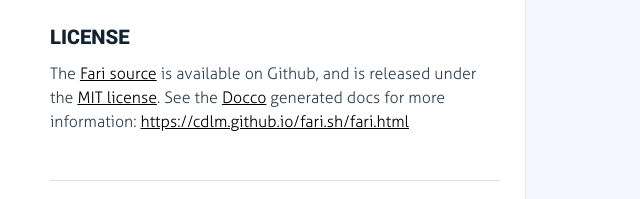
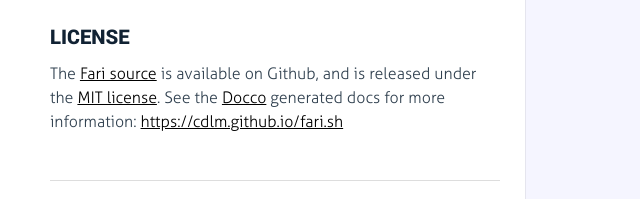
Before and after one commit to cdlm/fari.sh, a plain HTML site: page fari.html in a window 1280 px wide. Shown: the part 1447-1646 px from the top of the page, 0-640 px from the left. Drawn offline with Linux system fonts and the light colour scheme.

Commit message:
Link from index to fari.html
Should make the page load even from the link at
https://github.com/cdlm/fari.sh/settings

```diff
--- a/fari.html
+++ b/fari.html
@@ -82,7 +82,7 @@ defaults to <code>70</code>.</p>
 <h2 id="license">License</h2>
 <p>The <a href="https://github.com/cdlm/fari.sh">Fari source</a> is available on Github, and is released under the
 <a href="http://opensource.org/licenses/MIT">MIT license</a>. See the <a href="http://ashkenas.com/docco">Docco</a> generated docs for more information:
-<a href="https://cdlm.github.io/fari.sh/fari.html">https://cdlm.github.io/fari.sh/fari.html</a></p>
+<a href="https://cdlm.github.io/fari.sh">https://cdlm.github.io/fari.sh</a></p>
 
             </div>
 
```
Also changed, not shown: index.html (added, +1 -0 lines).
